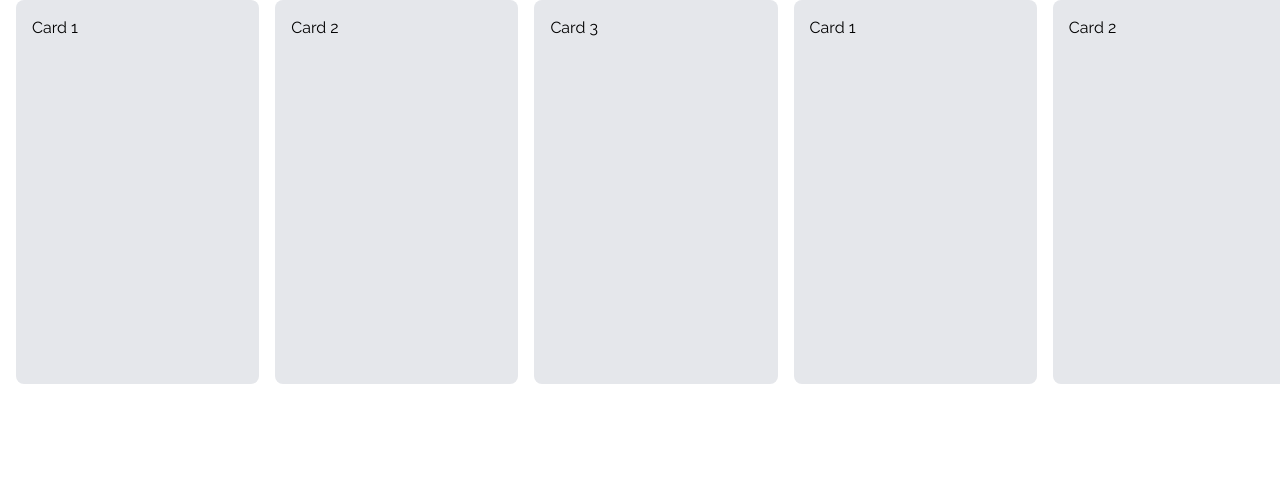
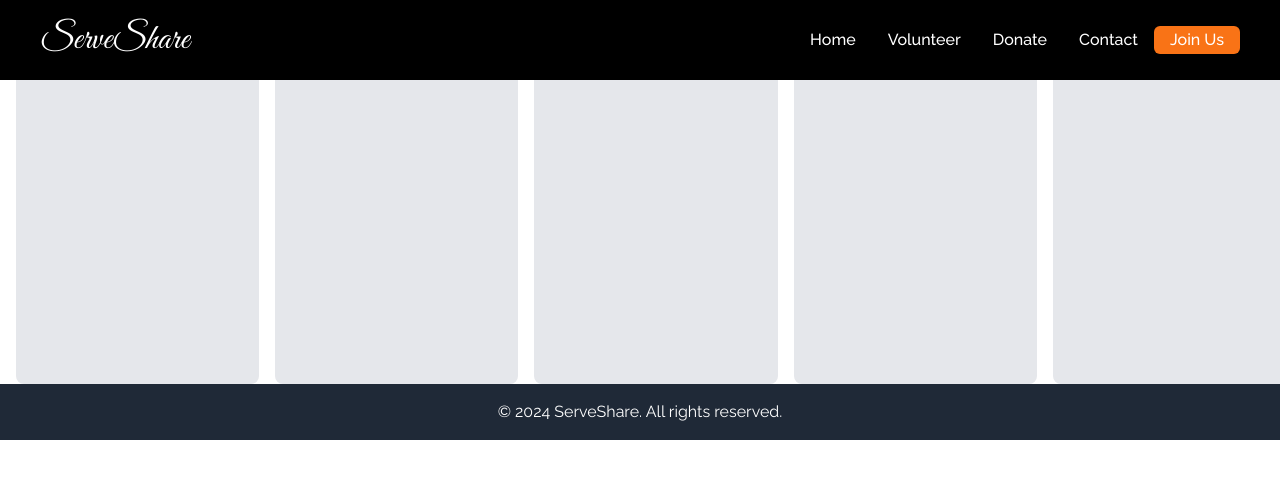
Before and after one commit to divyameharwade/serveshare, a React (Create React App) app: page /feed in a window 1280 px wide. Shown: the top 478 px of the page. Built offline with nearby package versions, Linux system fonts and the light colour scheme.

Commit message:
Fixed issues

```diff
--- a/src/components/Feed.jsx
+++ b/src/components/Feed.jsx
@@ -1,7 +1,11 @@
 import React from "react";
+import Navbar from "./Navbar";
+import Footer from "./Footer";
 
 const Feed = () => {
   return (
+    <div className="">
+      <Navbar />
       <div className="grid grid-cols-5 gap-4 h-96 w-full mx-4">
         <div className="bg-gray-200 p-4  rounded-lg">Card 1</div>
         <div className="bg-gray-200 p-4  rounded-lg">Card 2</div>
@@ -9,6 +13,8 @@ const Feed = () => {
         <div className="bg-gray-200 p-4  rounded-lg">Card 1</div>
         <div className="bg-gray-200 p-4  rounded-lg">Card 2</div>
       </div>
+      <Footer />
+    </div>
   );
 };
 
--- a/src/components/Gallery.jsx
+++ b/src/components/Gallery.jsx
@@ -1,11 +1,11 @@
 import React from "react";
-import kids from "../Assets/kids.png";
+import collage from "../Assets/bg1.png";
 import homeless from "../Assets/homeless.png";
 
 const Gallery = () => {
   return (
     <div>
-      <img src={kids} alt="" className="w-full mx-auto h-screen" />
+      <img src={collage} alt="" className="w-full mx-auto h-600" />
     </div>
   );
 };
--- a/src/components/Home.jsx
+++ b/src/components/Home.jsx
@@ -9,10 +9,14 @@ import { Link } from "react-router-dom";
 import Skills from "./Skills";
 import Gallery from "./Gallery";
 import { useNavigate } from "react-router-dom";
+import Navbar from "./Navbar";
+import Footer from "./Footer";
+import { useState, useEffect } from "react";
 
 const Home = () => {
   return (
     <div>
+      <Navbar />
       <div className="h-screen  w-full ">
         <div className="relative">
           <img src={background} alt="" className="w-full mx-auto h-screen" />
@@ -62,6 +66,7 @@ const Home = () => {
       <Skills />
 
       <Gallery />
+      <Footer />
     </div>
   );
 };
--- a/src/components/Navbar.jsx
+++ b/src/components/Navbar.jsx
@@ -1,30 +1,31 @@
 import React, { useState } from "react";
 import { FaBars, FaTimes } from "react-icons/fa";
 import { useNavigate } from "react-router-dom";
-import { Button } from "react-scroll";
-import { Link } from "react-scroll";
 
 const Navbar = () => {
   const [nav, setNav] = useState(false);
   const navigate = useNavigate();
-  const handleClick = () => {
-    setNav(!nav);
+  const handleClick = (page) => {
+    // setNav(!nav);
     console.log("Clicked");
-    navigate("/feed");
+    navigate(page);
   };
 
   const links = [
     {
       id: 1,
       link: "home",
+      page: "/",
     },
     {
       id: 2,
       link: "volunteer",
+      page: "/volunteer",
     },
     {
       id: 3,
       link: "donate",
+      page: "/donate",
     },
     {
       id: 4,
@@ -33,24 +34,27 @@ const Navbar = () => {
     {
       id: 5,
       link: "join us",
+      page: "/feed",
       style:
-        "py-0.5 my-0.5 flex items-center rounded-md bg-gradient-to-r from-cyan-500 to-blue-500 cursor-pointer",
+        "py-0.5 my-0.5 flex items-center rounded-md bg-orange-500 cursor-pointer",
     },
   ];
 
   return (
-    <div className="flex justify-between items-center w-full h-20 px-2 text-white bg-black fixed z-10 ">
+    <div className="flex justify-between items-center w-full h-20  text-white bg-black fixed z-10 pr-10">
       <div>
-        <h1 className="text-3xl md:text-5xl font-signature ml-2">ServeShare</h1>
+        <h1 className="text-5xl md:text-4xl font-signature pl-10">
+          ServeShare
+        </h1>
       </div>
 
       <ul className="hidden md:flex items-center">
-        {links.map(({ id, link, style }) => (
+        {links.map(({ id, link, style, page }) => (
           <li
             key={id}
             className={`px-4 cursor-pointer capitalize font-medium text-white  hover:text-orange-500 hover:scale-105 duration-200 ${style}`}
           >
-            <p onClick={handleClick} smooth duration={500}>
+            <p onClick={() => handleClick(page)} smooth duration={500}>
               {" "}
               {link}{" "}
             </p>
@@ -70,15 +74,15 @@ const Navbar = () => {
 
       {nav && (
         <ul className="flex flex-col top-0 left-0 w-full h-screen justify-center items-center absolute bg-gradient-to-b from-black to-gray-800 text-gray-500">
-          {links.map(({ id, link, style }) => (
+          {links.map(({ id, link, style, page }) => (
             <li
               key={id}
               className="px-4 py-6 capitalize cursor-pointer text-4xl"
             >
-              <p onClick={handleClick} smooth duration={500}>
+              {/* <p onClick={handleClick} smooth duration={500}>
                 {" "}
                 {link}{" "}
-              </p>
+              </p> */}
             </li>
           ))}
         </ul>
--- a/src/components/Skills.jsx
+++ b/src/components/Skills.jsx
@@ -6,7 +6,6 @@ import homeless from "../Assets/shelter.png";
 import education from "../Assets/open-book.png";
 import wempower from "../Assets/time.png";
 import { useNavigate } from "react-router-dom";
-import { Button } from "react-scroll";
 
 const Skills = () => {
   const navigate = useNavigate();
@@ -61,17 +60,23 @@ const Skills = () => {
     },
   ];
   return (
-    <div name="skills">
-      <div className="w-full grid grid-cols-2 sm:grid-cols-6 gap-8 text-center py-8 px-12 sm:px-0 mb-10 md:mb-28">
-        <div
-          className={`shadow-md hover:scale-150 duration-500 py-2 bg-white rounded-3xl  shadow-taupe cursor-pointer`}
-        >
-          <img
-            src={education}
-            className="w-20 h-20 mx-auto text-3xl hover:cursor-pointer"
-          />
+    <div name="skills" className="bg-white w-full h-96 mt-40">
+      <div className="max-w-screen-lg mx-auto px-4 flex flex-col justify-center w-full h-full text-white ">
+        <div className="flex justify-center mb-4 text-xl font-medium text-cyan-300 md:text-2xl md:mb-8 border-y-2 md:border-y-0 border-cyan-100">
+          <div className="md:border-b-2 border-cyan-100"></div>
+        </div>
 
-          <p className="mt-4 capitalize">Education SOmTHIG</p>
+        <div className=" w-full grid grid-cols-2 sm:grid-cols-6 gap-8 text-center py-8 px-12 sm:px-0 mb-10 md:mb-28">
+          {images.map(({ id, src, text, style }) => (
+            <div
+              onClick={handleClick}
+              key={id}
+              className={`shadow-md hover:scale-125 duration-500  py-2 rounded-lg ${style}`}
+            >
+              <img src={src} alt="" className="w-20 h-20 mx-auto" />
+              <p className="mt-4 capitalize text-black">{text} </p>
+            </div>
+          ))}
         </div>
       </div>
     </div>
```
Also changed, not shown: 1 other file (tests, documents, lock files or other folders). Lines whose indentation alone changed are shown as unchanged.
